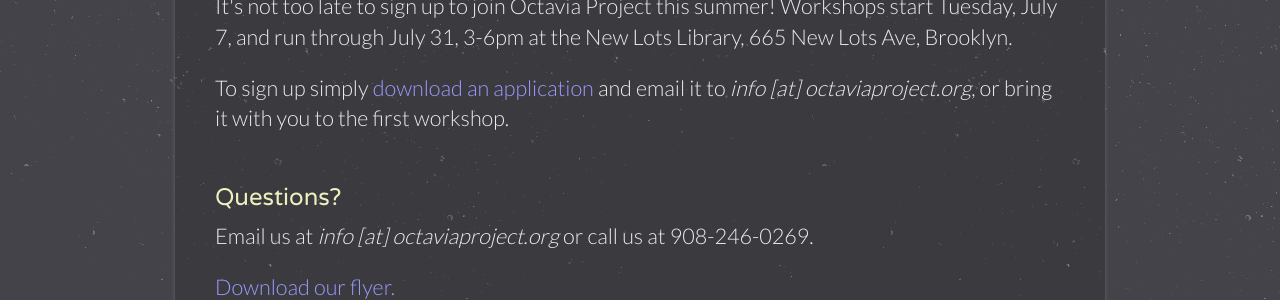
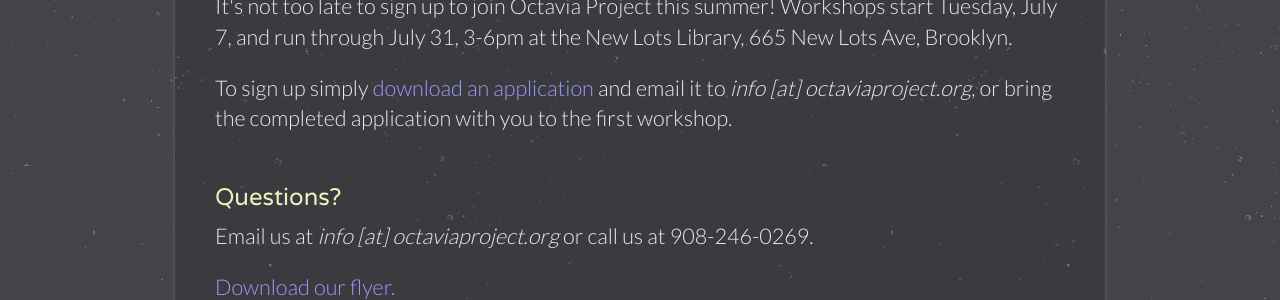
Before and after one commit to OctaviaProject/octaviaproject.github.io, a Jekyll site: the page built from join.html, in a window 1280 px wide. Shown: the part 1337-1637 px from the top of the page. Built offline with Jekyll 4.4.1, drawn with Linux system fonts in a browser that asks for light colours.

Commit message:
Slight edit to language

```diff
--- a/join.html
+++ b/join.html
@@ -54,7 +54,8 @@
       July 7, and run through July 31, 3-6pm at the New Lots Library, 665 New Lots Ave, Brooklyn.</p>
 
       <p>To sign up simply <a href="assets/OP Application for Summer 2015 copy.docx"> download an application </a>
-      and email it to <i>info [at] octaviaproject.org</i>, or bring it with you to the first workshop.</p>
+      and email it to <i>info [at] octaviaproject.org</i>, or bring the completed application with you to the
+      first workshop.</p>
 
       <br>
       <h3>Questions?</h3>
```
